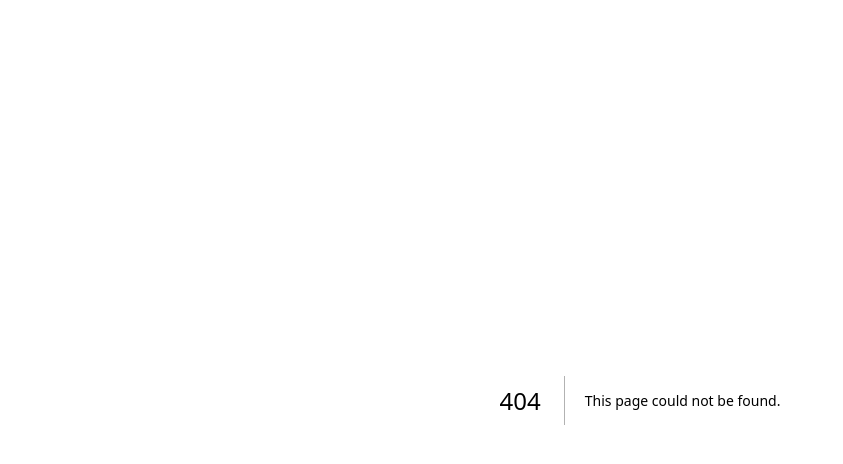
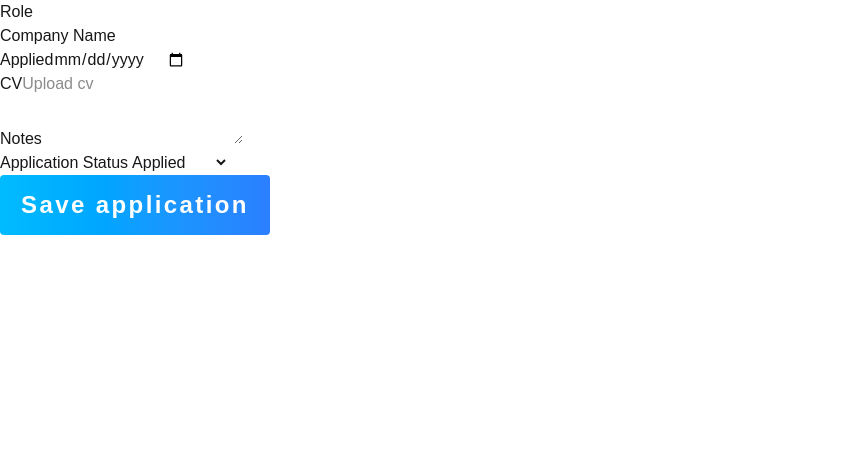
Before and after one commit to patilnandini1811/JobJourney, a Next.js app in the folder job-tracker-app/jobjourney-frontend/: page /applicationform in a window 1280 px wide. Before the commit this address had no page. Shown: the top 464 px of the page, without its empty margins (0-843 px from the left). Built offline with nearby package versions, Linux system fonts and the light colour scheme.

Commit message:
Fixed applicationform routes in frontend and backend

```diff
--- /dev/null
+++ b/job-tracker-app/jobjourney-frontend/app/applicationform/page.tsx
@@ -0,0 +1,8 @@
+import { ApplicationForm } from "@/components/ApplicationForm";
+import React from 'react'
+
+
+
+export default function Page() {
+    return <ApplicationForm />;
+  }
--- /dev/null
+++ b/job-tracker-app/jobjourney-frontend/components/ApplicationForm.tsx
@@ -0,0 +1,54 @@
+import React from 'react'
+import GradientBtn from "./ui/GradientBtn";
+export const ApplicationForm = () => {
+  return (
+    <main>
+      <section>
+        <header>
+
+        </header>
+        <form>
+          <div>
+            <div>
+              <label>Role</label>
+              <input/>
+            </div>
+            <div>
+              <label>Company Name</label>
+              <input/>
+            </div>
+          </div>
+           {/* Row 2 */}
+           <div>
+            <div>
+              <label>Applied</label>
+              <input type="date" />
+            </div>
+            <div>
+              <label>CV</label>
+            <input placeholder='Upload cv' />
+            </div>
+           </div>
+           {/* Notes */}
+        <div>
+          <label>Notes</label>
+          <textarea />
+        </div>
+        <div>
+          <div>
+            <label>Application Status</label>
+            <select>
+              <option>Applied</option>
+              <option>In progress</option>
+              <option>Rejected</option>
+            </select>
+          </div>
+
+          <GradientBtn size="lg" title="Save application" />
+        </div>
+        </form>
+      </section>
+
+    </main>
+  )
+}
--- a/job-tracker-app/jobjourney-frontend/components/UserProfile.tsx
+++ b/job-tracker-app/jobjourney-frontend/components/UserProfile.tsx
@@ -7,8 +7,12 @@ import { FaPlus } from "react-icons/fa6";
 import { fetchUser } from "@/lib/api/user";
 import { useEffect, useState } from "react";
 import { useParams } from "next/navigation";
+import { useRouter } from "next/navigation";
+
 
 const UserProfile = () => {
+  const router = useRouter();
+
   const [user, setUser] = useState<any>(null);
   const [loading, setLoading] = useState(true);
   const { id } = useParams<{ id: string }>();
@@ -54,9 +58,13 @@ const UserProfile = () => {
       <div className="min-h-screen relative w-full flex items-center justify-center">
         <div className="absolute top-0 left-0 w-full h-1/2 bg-gradient-to-b from-blue-500 to-sky-400"></div>
         <div className="bg-white relative shadow-lg w-full h-[400px] z-1 -mt-12 md:w-3/4 xl:w-1/2">
-          <div className="absolute top-2 right-2 flex gap-2 items-center text-blue-500 hover:text-blue-700">
-            <FaPlus /> Add Activity
-          </div>
+        <div
+  onClick={() => router.push(`/applicationform?userId=${id}`)}
+  className="absolute top-2 right-2 flex gap-2 items-center text-blue-500 hover:text-blue-700 cursor-pointer"
+>
+  <FaPlus /> Add Activity
+</div>
+
           {/*Avatar */}
           <div className="w-full -mt-20 flex justify-center">
             <Avatar size="w-40 h-40" />
```
Also changed, not shown: job-tracker-app/jobjourney-frontend/app/api/applicationform/route.ts (added).
